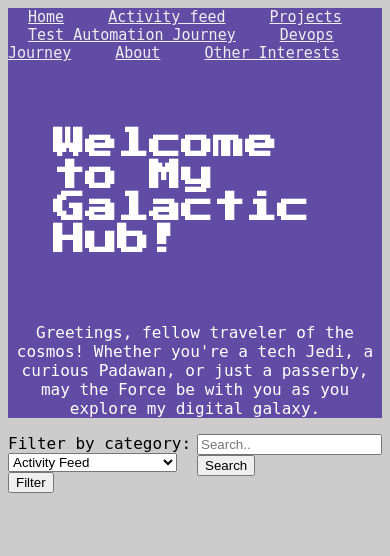
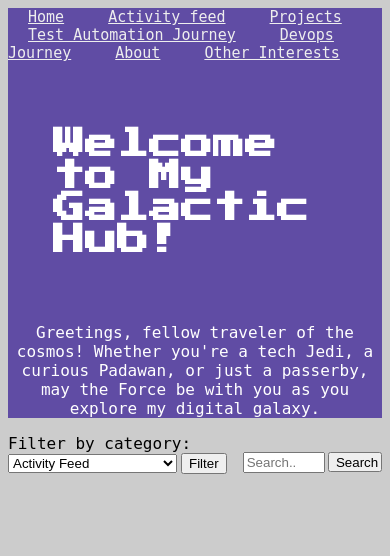
Before and after one commit to vizallati/devops-journey, a Flask app: page / in a window 390 px wide. Shown: the top 556 px of the page. Run offline with Flask 2, Linux system fonts and the light colour scheme.

Commit message:
Add css media query for homepage

```diff
--- a/static/css/style.css
+++ b/static/css/style.css
@@ -166,3 +166,27 @@ label{
     font-size: 15px;
     font-family: "Source Code Pro", monospace;
 }
+
+
+
+@media only screen and (max-width: 950px) {
+  .homehead {
+    display: flex;
+  }
+
+  .search-bar {
+    display: flex;
+  }
+  .search-bar button{
+   width: 38%;
+   height: 20px;
+   margin-top: 18px;
+  }
+  .search-bar input{
+    margin: 3px;
+    width: 64%;
+    height: 15px;
+    margin-top: 18px;
+
+  }
+}
--- a/templates/index.html
+++ b/templates/index.html
@@ -68,20 +68,20 @@
         <div class="contents-block">
             <div class="contents">
                 <h2 class="h3">{{ project.title }}</h2>
-                <div class="metadata">
+                <div class="metadata"> </div>
                 <div>{{ project.resource }}</div>
                 <div>
                     <a href="{{ project.link }}" target="_blank">Source</a>
                 </div>
             </div>
                 <p>{{ project.description }}</p>
-                </div>
+            </div>
     </div>
     <div class="image">
         {% set file_name = project.image_location.split('/')[-1].split('\\')[-1] %}
         <img src="{{ url_for('static', filename='images/' + file_name) }}" alt="y">
     </div>
-</div>
+
     {% endfor %}
 {% endif %}
 <div class="search_results">
@@ -98,6 +98,5 @@
         <p>No search results found.</p>
     {% endif %}
 </div>
-
 </body>
 </html>
```
